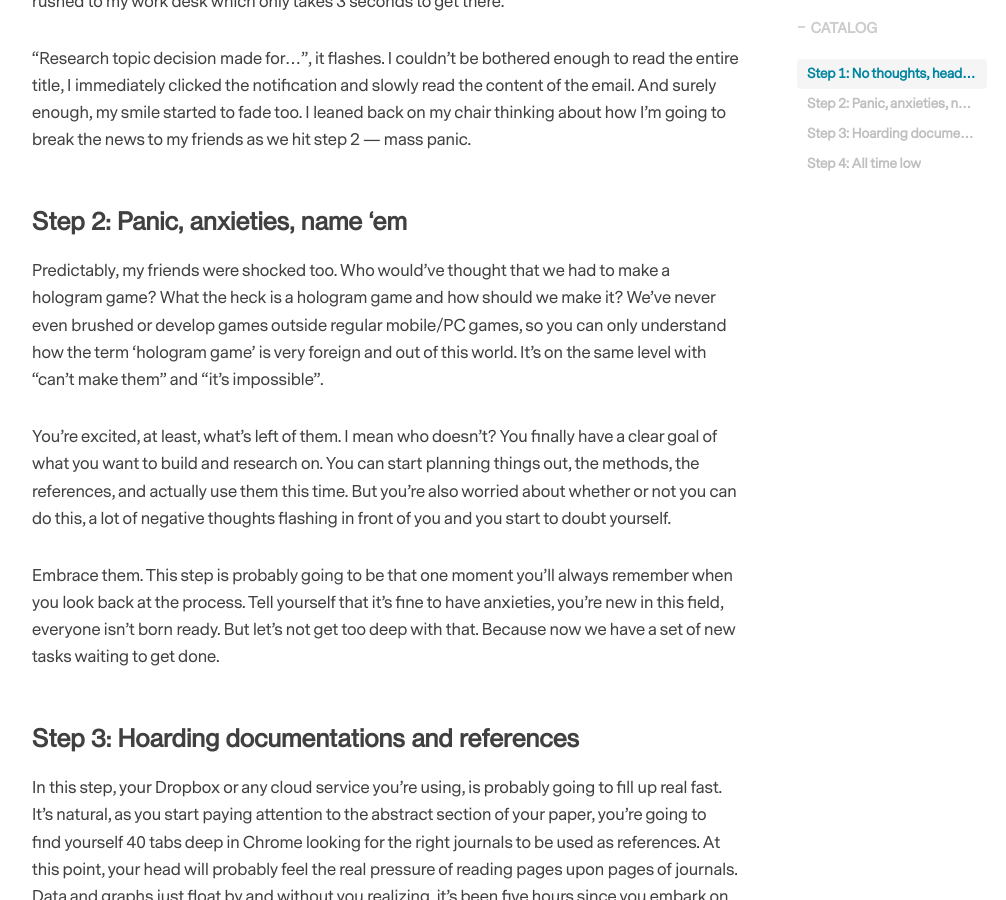
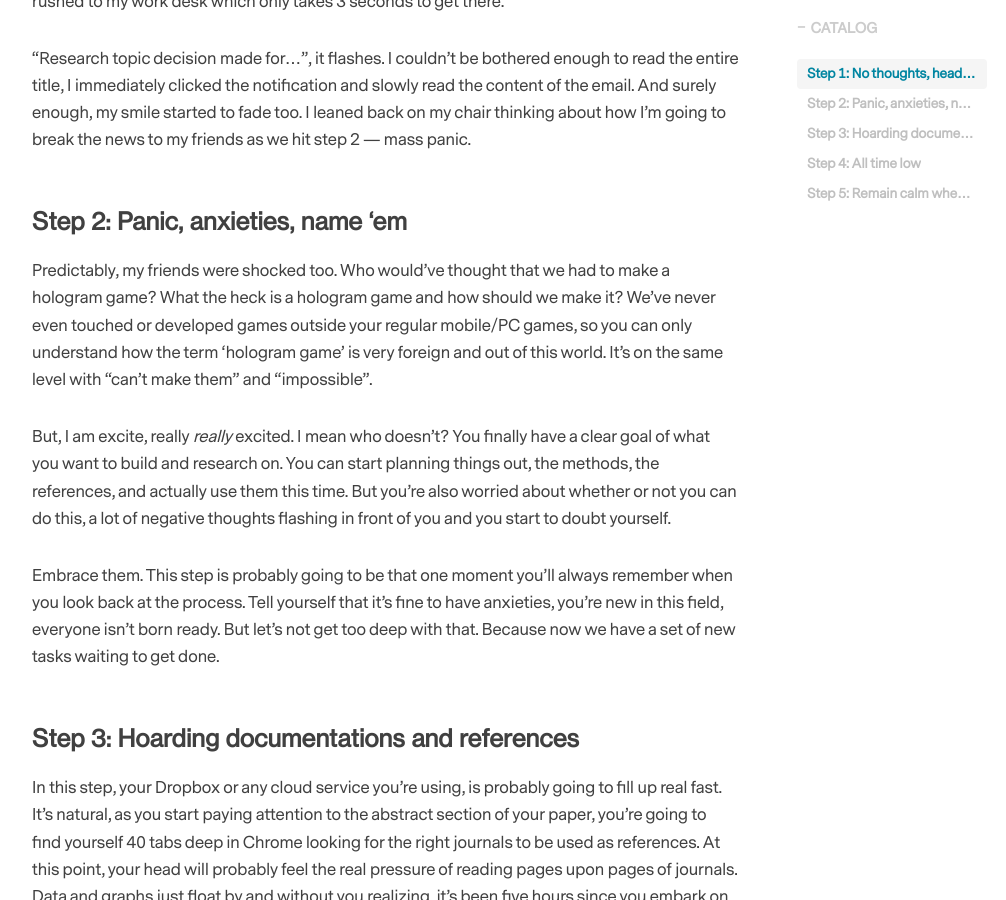
Before and after one commit to maiesey/maiesey.github.io, a Jekyll site: the page built from _posts/2020-04-15-on-my-way-to-become-a-researcher.markdown, in a window 1280 px wide and 900 px high, scrolled down 1704 px. Shown: the whole window, without its empty margins (233-1239 px from the left). Built offline with Jekyll 4.4.1, drawn with Linux system fonts in a browser that asks for light colours; nearby versions of some CDN libraries; comment, search, counter and statistics services are not loaded; some of the changed text lies outside the part shown.

Commit message:
update asset

```diff
--- a/_posts/2020-04-15-on-my-way-to-become-a-researcher.markdown
+++ b/_posts/2020-04-15-on-my-way-to-become-a-researcher.markdown
@@ -30,9 +30,9 @@
 "Research topic decision made for...", it flashes. I couldn't be bothered enough to read the entire title, I immediately clicked the notification and slowly read the content of the email. And surely enough, my smile started to fade too. I leaned back on my chair thinking about how I'm going to break the news to my friends as we hit step 2 --- mass panic.
 
 ### Step 2: Panic, anxieties, name 'em
-Predictably, my friends were shocked too. Who would've thought that we had to make a hologram game? What the heck is a hologram game and how should we make it? We've never even brushed or develop games outside regular mobile/PC games, so you can only understand how the term 'hologram game' is very foreign and out of this world. It's on the same level with "can't make them" and "it's impossible".
+Predictably, my friends were shocked too. Who would've thought that we had to make a hologram game? What the heck is a hologram game and how should we make it? We've never even touched or developed games outside your regular mobile/PC games, so you can only understand how the term 'hologram game' is very foreign and out of this world. It's on the same level with "can't make them" and "impossible".
 
-You're excited, at least, what's left of them. I mean who doesn't? You finally have a clear goal of what you want to build and research on. You can start planning things out, the methods, the references, and actually use them this time. But you're also worried about whether or not you can do this, a lot of negative thoughts flashing in front of you and you start to doubt yourself.
+But, I am excite, really *really* excited. I mean who doesn't? You finally have a clear goal of what you want to build and research on. You can start planning things out, the methods, the references, and actually use them this time. But you're also worried about whether or not you can do this, a lot of negative thoughts flashing in front of you and you start to doubt yourself.
 
 Embrace them.
 This step is probably going to be that one moment you'll always remember when you look back at the process. Tell yourself that it's fine to have anxieties, you're new in this field, everyone isn't born ready. But let's not get too deep with that. Because now we have a set of new tasks waiting to get done.
@@ -54,3 +54,14 @@
 Because most of the time I always find myself staring at my screen, mindlessly looking up additional references on Google Scholar, typing up structures on how you want to lay your paragraphs out, things you want to write down, etc. Checking back and forth with your teammates, asking for second opinions.
 
 In short, the only thing I'm doing at this point is refine, refine, refine. Find out how to form my train of thoughts into words and paragraphs, plus, how to not make them boring, instead make them look elegant (I hope you kinda get the idea).
+
+Not to mention that, yes, while this entire fiasco is happening, I'm being quarantined at home and yet I still have to check in with my office everyday using Zoom for stand-up meetings. So really, the only thing that will be challenging during this step is whatever my office is going to give me.
+
+## Step 5: Remain calm when things go wrong
+Tragedy will strike. It's fine, there's nothing to worry about. Just kidding, please be worried. When something goes wrong, you *definitely* have to do something about it.
+
+Just a quick disclaimer before we dive in. I really despise Unity engine. It's a great engine. I'll give a standing ovation for the developers and the teams who have worked their asses off to develop this engine. Whoever they are.
+
+**Except**, it's a terrible engine; and I don't mean it functionality-wise. I mean it UX-wise. It's really painful to use Unity Collab, it crashes almost every week, especially when you're doing heavy changes on the project. Unity Collab somehow seems to have just *given up*. And one single digit difference in your team's editor version can make the entire project deprecated.
+
+So, I was 9 days deep into writing my papers when one of my teammate told me that he has finished working on the camera setting for the holo-game. This is great, I thought. My teammates and I, we're veterans. We've experienced a painfully huge amount of issues working with Unity; so naturally we just don't want to use any Unity services unless we have to (like packages, and such).
```
